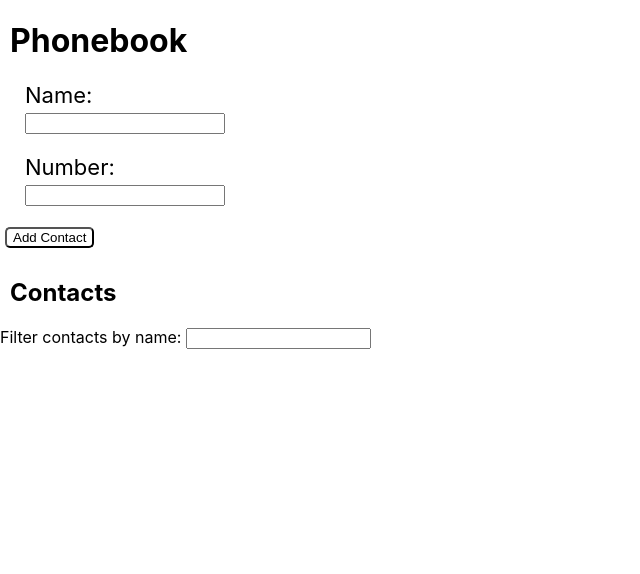
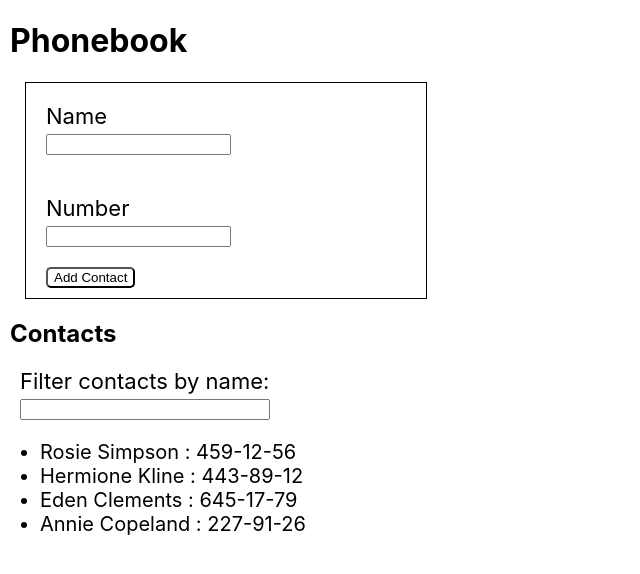
Before and after one commit to iullian1919/goit-react-hw-phonebook-error, a React (Create React App) app: page / in a window 1280 px wide. Shown: the top 574 px of the page, without its empty margins (0-640 px from the left). Built offline with nearby package versions, Linux system fonts and the light colour scheme.

Commit message:
StepFour commit

```diff
--- a/src/components/App.jsx
+++ b/src/components/App.jsx
@@ -1,3 +1,4 @@
+// App.jsx
 import React, { useState } from 'react';
 import { nanoid } from 'nanoid';
 import ContactForm from './ContactForm';
@@ -5,10 +6,17 @@ import ContactList from './ContactList';
 import Filter from './Filter';
 
 const App = () => {
-  const [contacts, setContacts] = useState([]);
+  const [contacts, setContacts] = useState([
+    { id: 'id-1', name: 'Rosie Simpson', number: '459-12-56' },
+    { id: 'id-2', name: 'Hermione Kline', number: '443-89-12' },
+    { id: 'id-3', name: 'Eden Clements', number: '645-17-79' },
+    { id: 'id-4', name: 'Annie Copeland', number: '227-91-26' },
+  ]);
   const [filter, setFilter] = useState('');
+  const [name, setName] = useState('');
+  const [number, setNumber] = useState('');
 
-  const addContact = (name, number) => {
+  const addContact = () => {
     const newContact = {
       id: nanoid(),
       name: name,
@@ -16,6 +24,8 @@ const App = () => {
     };
 
     setContacts(prevContacts => [...prevContacts, newContact]);
+    setName('');
+    setNumber('');
   };
 
   const handleFilterChange = value => {
@@ -29,7 +39,13 @@ const App = () => {
   return (
     <div>
       <h1>Phonebook</h1>
-      <ContactForm addContact={addContact} />
+      <ContactForm
+        name={name}
+        setName={setName}
+        number={number}
+        setNumber={setNumber}
+        addContact={addContact}
+      />
 
       <h2>Contacts</h2>
       <Filter filter={filter} handleFilterChange={handleFilterChange} />
--- a/src/components/ContactForm/ContactForm.jsx
+++ b/src/components/ContactForm/ContactForm.jsx
@@ -1,5 +1,6 @@
 import React, { useState } from 'react';
 import classes from './ContactForm.module.css';
+import PropTypes from 'prop-types';
 
 const ContactForm = ({ addContact }) => {
   const [name, setName] = useState('');
@@ -13,9 +14,10 @@ const ContactForm = ({ addContact }) => {
   };
 
   return (
-    <form className={classes.contactForm} onSubmit={handleSubmit}>
+    <div className={classes.contactForm}>
+      <form className={classes.contactFormForm} onSubmit={handleSubmit}>
         <label className={classes.contactFormLabel}>
-        Name:
+          Name
           <input
             type="text"
             value={name}
@@ -23,7 +25,7 @@ const ContactForm = ({ addContact }) => {
           />
         </label>
         <label className={classes.contactFormLabel}>
-        Number:
+          Number
           <input
             type="text"
             value={number}
@@ -32,7 +34,12 @@ const ContactForm = ({ addContact }) => {
         </label>
         <button type="submit">Add Contact</button>
       </form>
+    </div>
   );
 };
 
+ContactForm.propTypes = {
+  addContact: PropTypes.func.isRequired,
+};
+
 export default ContactForm;
--- a/src/components/ContactForm/ContactForm.module.css
+++ b/src/components/ContactForm/ContactForm.module.css
@@ -1,10 +1,4 @@
-h1 {
-  margin-left: 10px;
-}
-
-h2 {
-  margin-left: 10px;
-}
+/* ContactForm.module.css */
 
 .contactForm {
   margin-left: 5px;
@@ -34,20 +28,3 @@ button {
   border-radius: 5px;
   box-shadow: none;
 }
-
-.contactFormSearch {
-  margin-left: 5px;
-}
-
-.contactFormSearchLabel {
-  font-size: 22px;
-  display: flex;
-  flex-direction: column;
-  max-width: 300px;
-  margin: 20px 20px;
-  gap: 5px;
-}
-
-.contactFormInput {
-  max-width: 150px;
-}
--- a/src/components/ContactItem/ContactItem.jsx
+++ b/src/components/ContactItem/ContactItem.jsx
@@ -1,5 +1,6 @@
 import React from 'react';
 import classes from './ContactItem.module.css';
+import PropTypes from 'prop-types';
 
 const ContactItem = ({ contact }) => {
   return (
@@ -9,4 +10,8 @@ const ContactItem = ({ contact }) => {
   );
 };
 
+ContactItem.propTypes = {
+  contact: PropTypes.any.isRequired,
+};
+
 export default ContactItem;
--- a/src/components/ContactList/ContactList.module.css
+++ b/src/components/ContactList/ContactList.module.css
@@ -0,0 +1,4 @@
+.contactList {
+  display: grid;
+  font-size: 20px;
+}
--- a/src/components/Filter/Filter.jsx
+++ b/src/components/Filter/Filter.jsx
@@ -1,5 +1,6 @@
 import React from 'react';
 import classes from './Filter.module.css';
+import PropTypes from 'prop-types';
 
 const Filter = ({ filter, handleFilterChange }) => {
   return (
@@ -15,4 +16,9 @@ const Filter = ({ filter, handleFilterChange }) => {
   );
 };
 
+Filter.propTypes = {
+  filter: PropTypes.any.isRequired,
+  handleFilterChange: PropTypes.any.isRequired,
+};
+
 export default Filter;
--- a/src/components/Filter/Filter.module.css
+++ b/src/components/Filter/Filter.module.css
@@ -0,0 +1,10 @@
+/* Filter.module.css */
+
+.filterContainer {
+  font-size: 22px;
+  display: flex;
+  flex-direction: column;
+  margin: 20px 20px;
+  gap: 5px;
+  max-width: 250px;
+}
--- a/src/index.css
+++ b/src/index.css
@@ -13,3 +13,10 @@ code {
   font-family: source-code-pro, Menlo, Monaco, Consolas, 'Courier New',
     monospace;
 }
+
+/* App.module.css */
+
+h1,
+h2 {
+  margin-left: 10px;
+}
```
Also changed, not shown: src/components/ContactList/ContactList.jsx (+6 -1 lines). Lines whose indentation alone changed are shown as unchanged.
